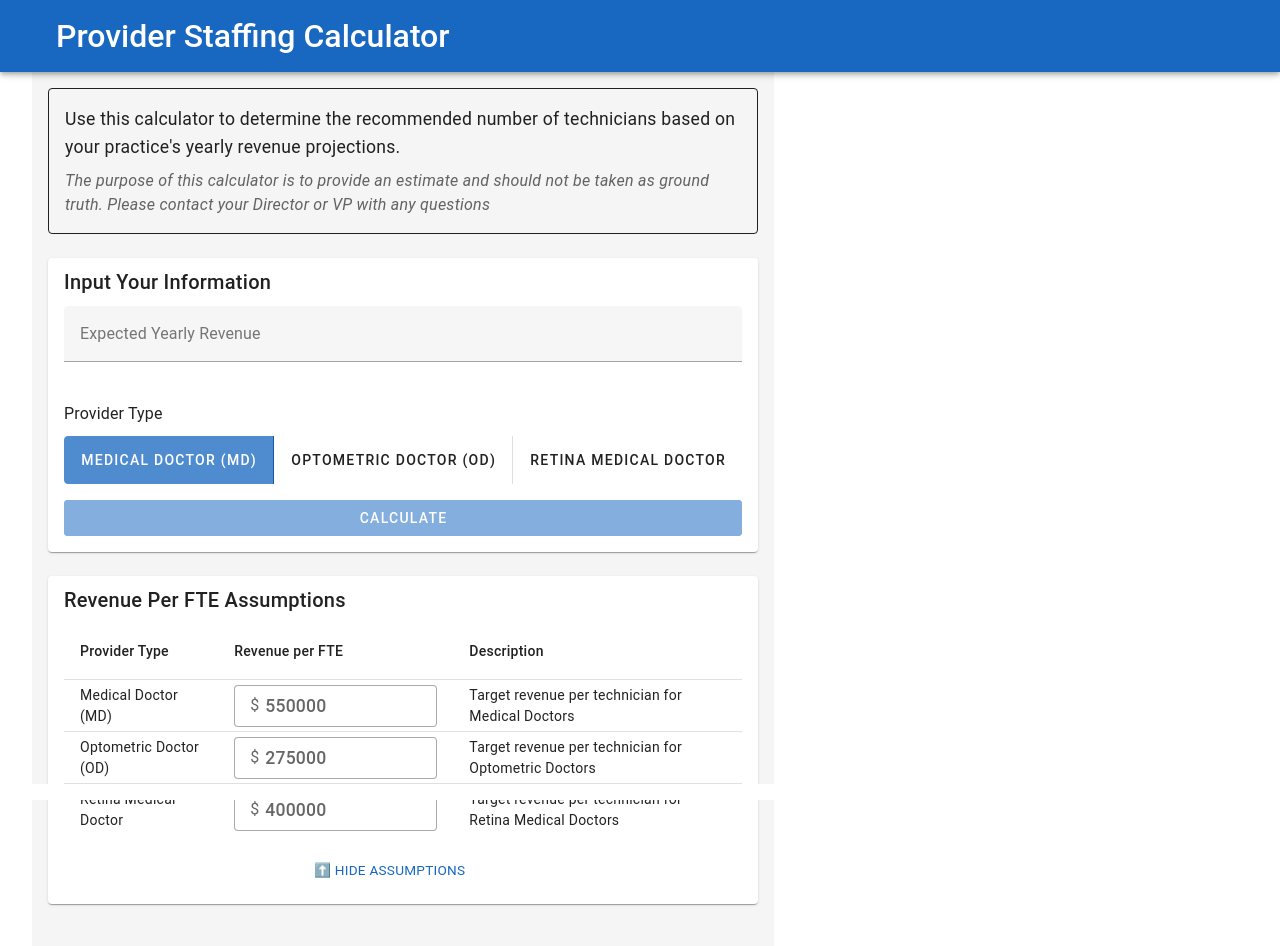
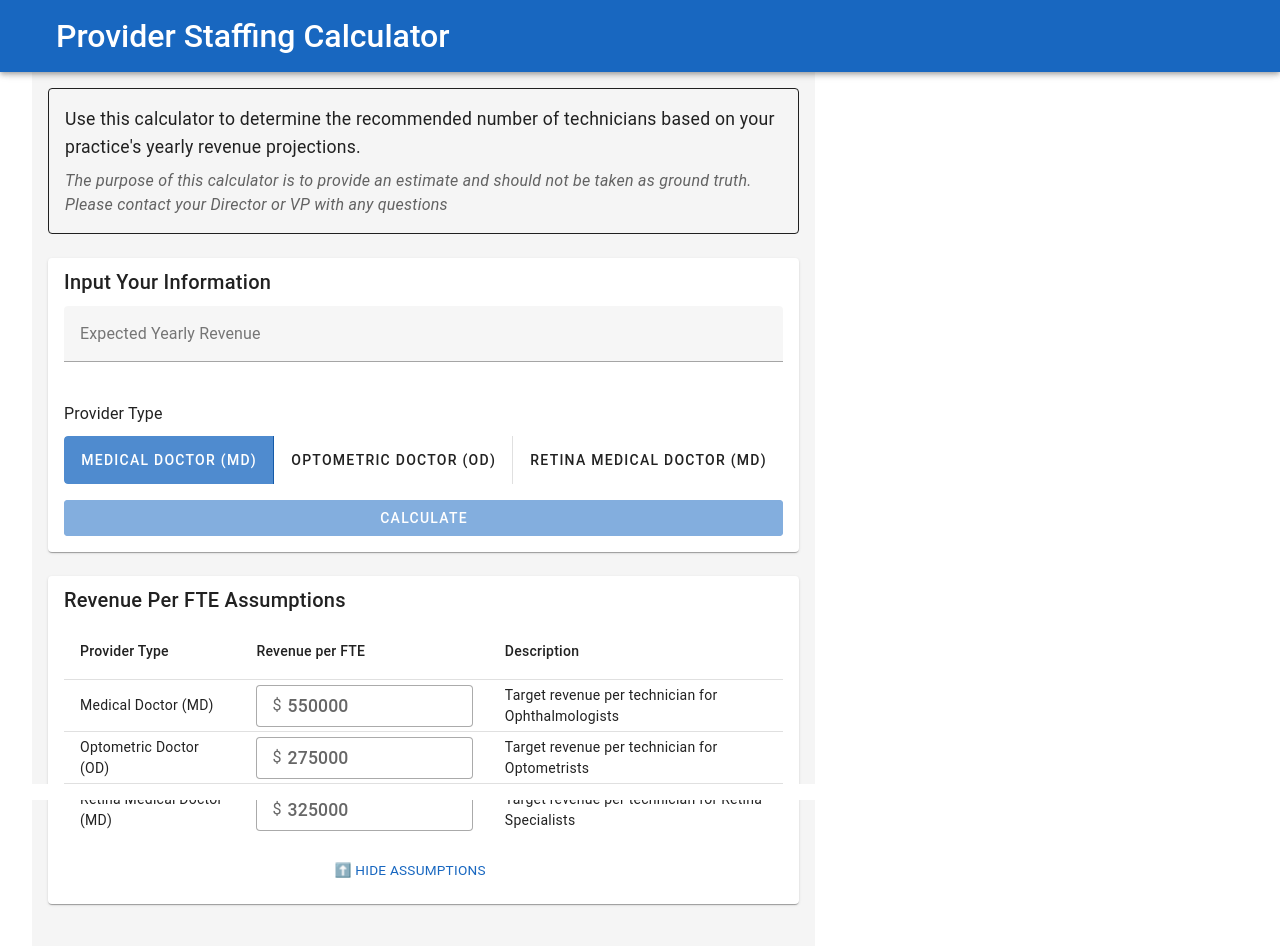
Before and after one commit to wak1616/staffing-calculator-for-providers, a Vue app: page / in a window 1280 px wide. Both pictures are taken after a click on the button "⬇️ VIEW OR EDIT ASSUMPTIONS". Shown: the top 946 px of the page. Built offline with nearby package versions, Linux system fonts and the light colour scheme.

Commit message:
Update package-lock.json and App.vue

```diff
--- a/src/App.vue
+++ b/src/App.vue
@@ -11,7 +11,7 @@ const showAssumptions = ref(false);
 // Revenue per FTE values (preset but editable)
 const mdRevenuePerFTE = ref(550000); // Updated to $550,000 per FTE for MD
 const odRevenuePerFTE = ref(275000); // Updated to $275,000 per FTE for OD
-const retinaMdRevenuePerFTE = ref(400000); // $400,000 per FTE for Retina MD
+const retinaMdRevenuePerFTE = ref(325000); // $325,000 per FTE for Retina MD
 
 // Format a number as currency
 const formatAsCurrency = (value) => {
@@ -193,7 +193,7 @@ const getEmoji = (index) => {
                     Optometric Doctor (OD)
                   </v-btn>
                   <v-btn value="RETINA_MD" class="flex-grow-1">
-                    Retina Medical Doctor
+                    Retina Medical Doctor (MD)
                   </v-btn>
                 </v-btn-toggle>
               </div>
@@ -241,7 +241,7 @@ const getEmoji = (index) => {
                             class="responsive-field input-large assumption-input"
                           ></v-text-field>
                         </td>
-                        <td>Target revenue per technician for Medical Doctors</td>
+                        <td>Target revenue per technician for Ophthalmologists</td>
                       </tr>
                       <tr>
                         <td>Optometric Doctor (OD)</td>
@@ -256,10 +256,10 @@ const getEmoji = (index) => {
                             class="responsive-field input-large assumption-input"
                           ></v-text-field>
                         </td>
-                        <td>Target revenue per technician for Optometric Doctors</td>
+                        <td>Target revenue per technician for Optometrists</td>
                       </tr>
                       <tr>
-                        <td>Retina Medical Doctor</td>
+                        <td>Retina Medical Doctor (MD)</td>
                         <td>
                           <v-text-field
                             v-model="retinaMdRevenuePerFTE"
@@ -271,7 +271,7 @@ const getEmoji = (index) => {
                             class="responsive-field input-large assumption-input"
                           ></v-text-field>
                         </td>
-                        <td>Target revenue per technician for Retina Medical Doctors</td>
+                        <td>Target revenue per technician for Retina Specialists</td>
                       </tr>
                     </tbody>
                   </v-table>
```
Also changed, not shown: 1 other file (tests, documents, lock files or other folders).
